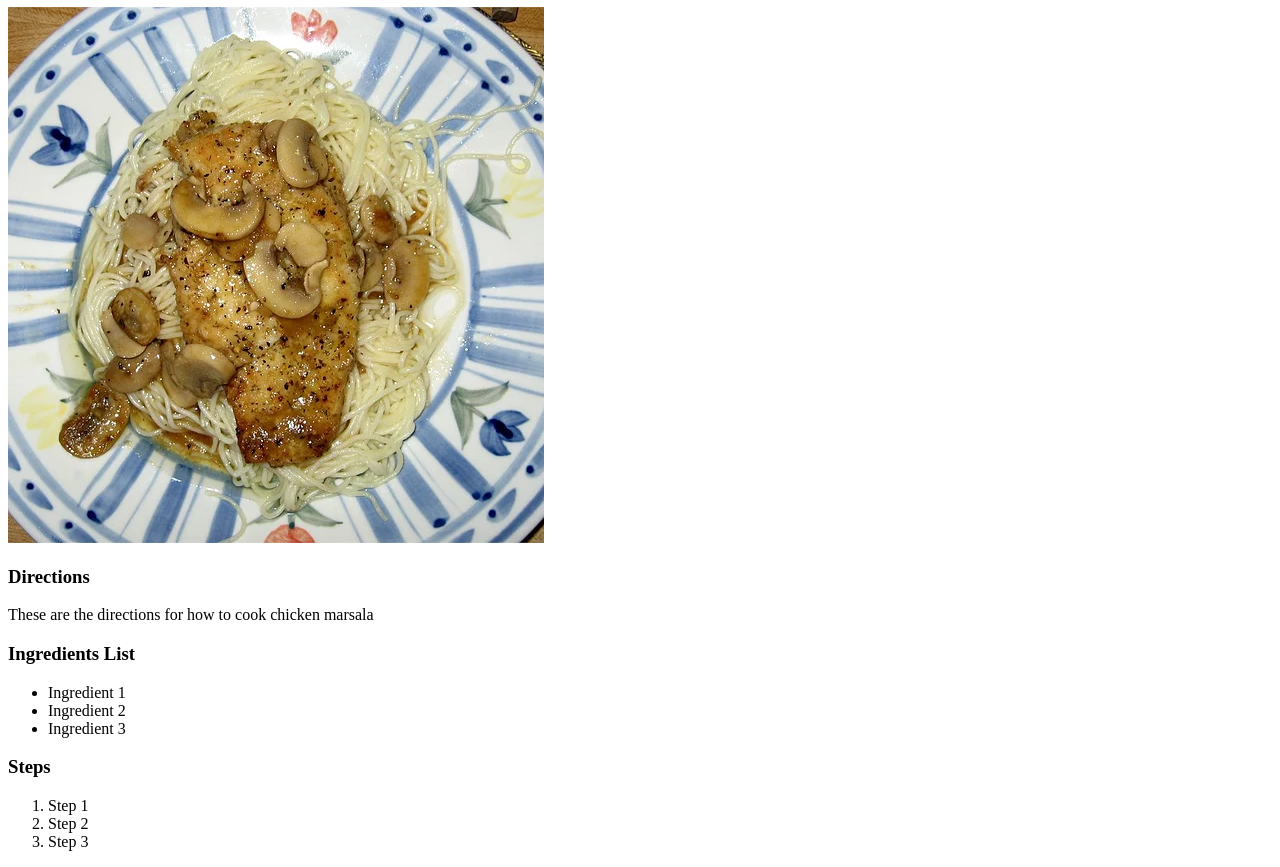
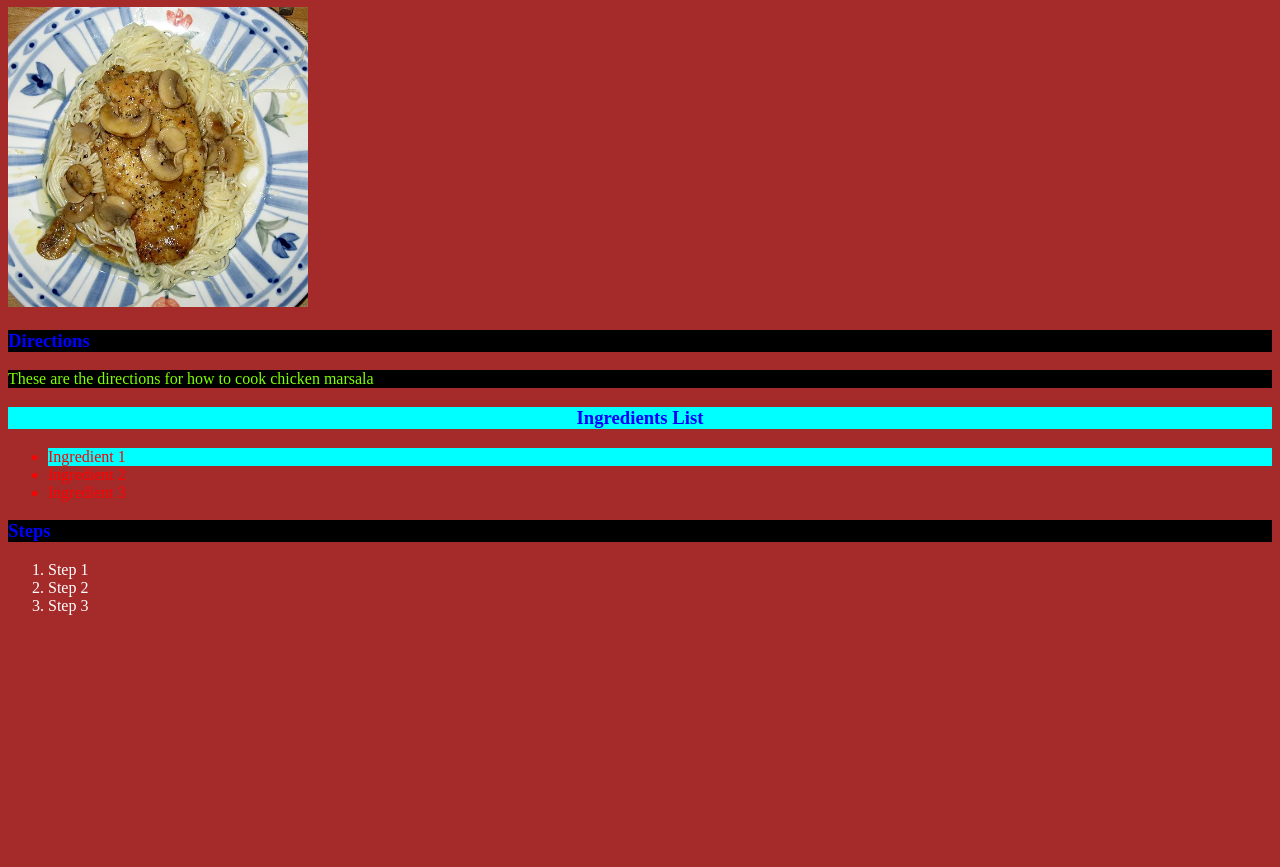
Before and after one commit to oldognewtricks/odin-recipes, a plain HTML site: page recipes/chicmarsala.html in a window 1280 px wide. Shown: the part 73-940 px from the top of the page. After the commit the page ends 800 px from the top, so only its background shows below. Drawn offline with Linux system fonts and the light colour scheme.

Commit message:
changes to style

```diff
--- a/recipes/chicmarsala.html
+++ b/recipes/chicmarsala.html
@@ -1,19 +1,22 @@
 <!DOCTYPE html>
 <html lang="en">
 <head>
+    <link rel="stylesheet" href="../style.css">
     <meta charset="UTF-8">
     <meta http-equiv="X-UA-Compatible" content="IE=edge">
     <meta name="viewport" content="width=device-width, initial-scale=1.0">
     <title>Document</title>
+
+
 </head>
 <body>
     <h1>Chicken Marsala Recipe</h1>
     <img src="../img/chicmar.webp"alt="chicken marsala picture">
     <h3>Directions</h3>
     <p>These are the directions for how to cook chicken marsala</p>
-    <h3>Ingredients List</h3>
+    <h3 class="alert center">Ingredients List</h3>
     <ul>
-        <li>Ingredient 1</li>
+        <li class="alert">Ingredient 1</li>
         <li>Ingredient 2</li>
         <li>Ingredient 3</li>
     </ul>
--- /dev/null
+++ b/style.css
@@ -0,0 +1,37 @@
+/* style.css */
+
+* {
+    background-color: brown;
+}
+div {
+    color:blueviolet;
+    background-color: crimson;
+}
+
+p {
+    color:chartreuse;
+    background-color: black;
+}
+ul {
+    color: red;
+
+}
+ol {
+    color:white;
+
+}
+h1,
+h3 {
+    color: blue;
+    background-color: black;
+}
+img {
+    height: auto;
+    width: 300px;
+  }
+.alert {
+      background-color: cyan;
+  }
+.center {
+    text-align: center;
+}
```
